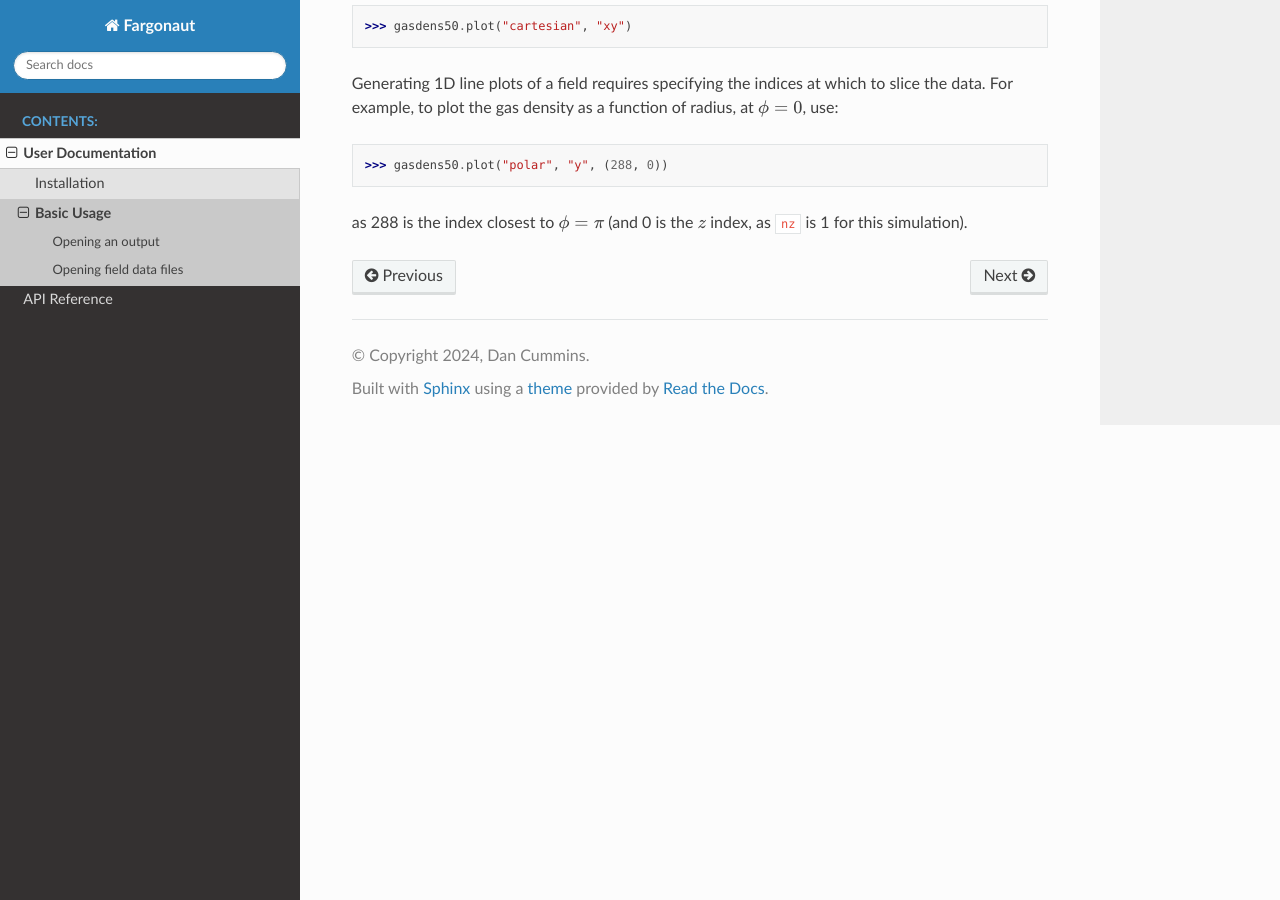
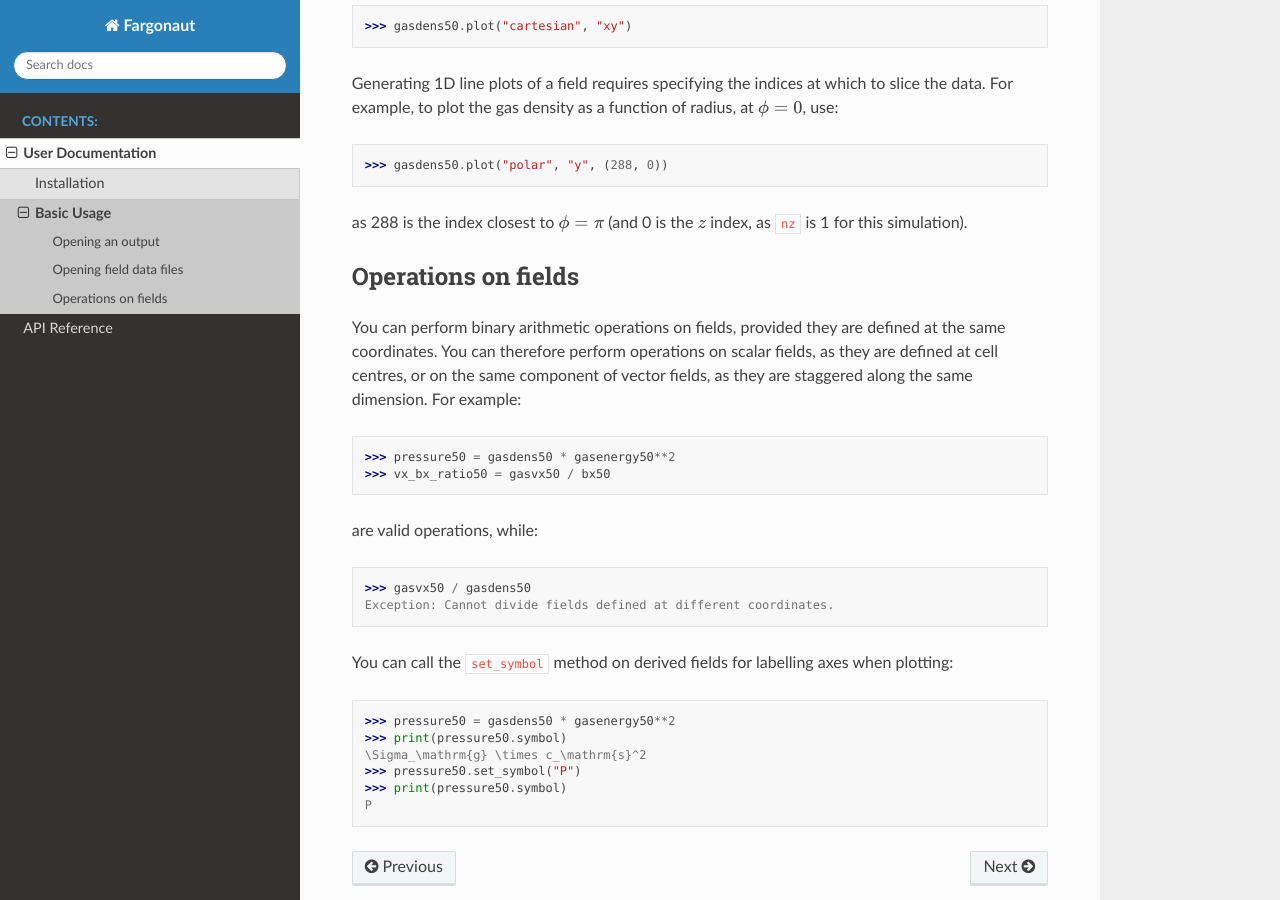
Before and after one commit to dc2917/Fargonaut, a Sphinx documentation site: the page built from docs/source/user_docs/basic_usage.rst, in a window 1280 px wide and 900 px high, scrolled down 2165 px. Built offline with Sphinx 7.4.7 and the Read the Docs theme 2.0.0, drawn with Linux system fonts in a browser that asks for light colours.

Commit message:
Demonstrate operations on fields

```diff
--- a/docs/source/user_docs/basic_usage.rst
+++ b/docs/source/user_docs/basic_usage.rst
@@ -88,3 +88,25 @@ Generating 1D line plots of a field requires specifying the indices at which to
   >>> gasdens50.plot("polar", "y", (288, 0))
 
 as 288 is the index closest to :math:`\phi = \pi` (and 0 is the :math:`z` index, as ``nz`` is 1 for this simulation).
+
+Operations on fields
+--------------------
+
+You can perform binary arithmetic operations on fields, provided they are defined at the same coordinates. You can therefore perform operations on scalar fields, as they are defined at cell centres, or on the same component of vector fields, as they are staggered along the same dimension. For example::
+
+  >>> pressure50 = gasdens50 * gasenergy50**2
+  >>> vx_bx_ratio50 = gasvx50 / bx50
+
+are valid operations, while::
+
+  >>> gasvx50 / gasdens50
+  Exception: Cannot divide fields defined at different coordinates.
+
+You can call the ``set_symbol`` method on derived fields for labelling axes when plotting::
+
+  >>> pressure50 = gasdens50 * gasenergy50**2
+  >>> print(pressure50.symbol)
+  \Sigma_\mathrm{g} \times c_\mathrm{s}^2
+  >>> pressure50.set_symbol("P")
+  >>> print(pressure50.symbol)
+  P
```
